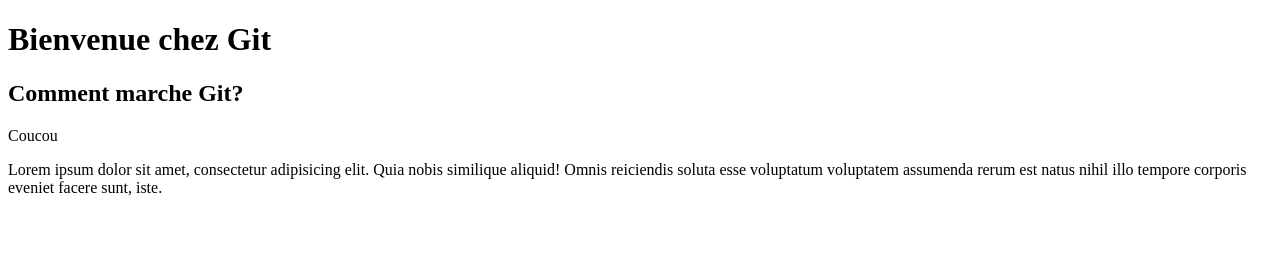
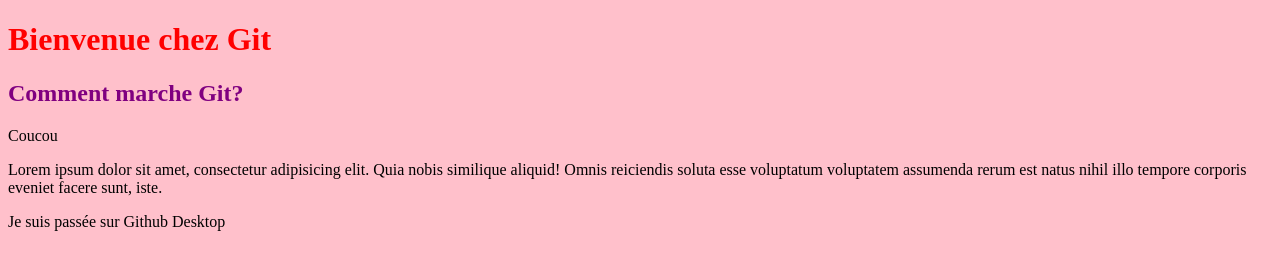
Before and after one commit to KellyLau/TP1, a plain HTML site: page index.html in a window 1280 px wide. Drawn offline with Linux system fonts and the light colour scheme; a script that the page names is missing.

Commit message:
Modification html et css
Architecture

```diff
--- a/index.html
+++ b/index.html
@@ -3,12 +3,14 @@
 <head>
 	<meta charset="UTF-8">
 	<title>Git LF</title>
+	<link rel="stylesheet" type="text/css" href="style/main.css">
 </head>
 <body>
 	<h1>Bienvenue chez Git</h1>
 		<h2>Comment marche Git?</h2>
 		<p>Coucou</p>
 		<p> Lorem ipsum dolor sit amet, consectetur adipisicing elit. Quia nobis similique aliquid! Omnis reiciendis soluta esse voluptatum voluptatem assumenda rerum est natus nihil illo tempore corporis eveniet facere sunt, iste.</p>
+		<p>Je suis passée sur Github Desktop</p>
 
 	<script src="script/script.js"></script>
 </body>
--- a/style/main.css
+++ b/style/main.css
@@ -7,5 +7,5 @@ body {
 }
 
 h2 {
-	color: blue;
+	color: purple;
 }
```
